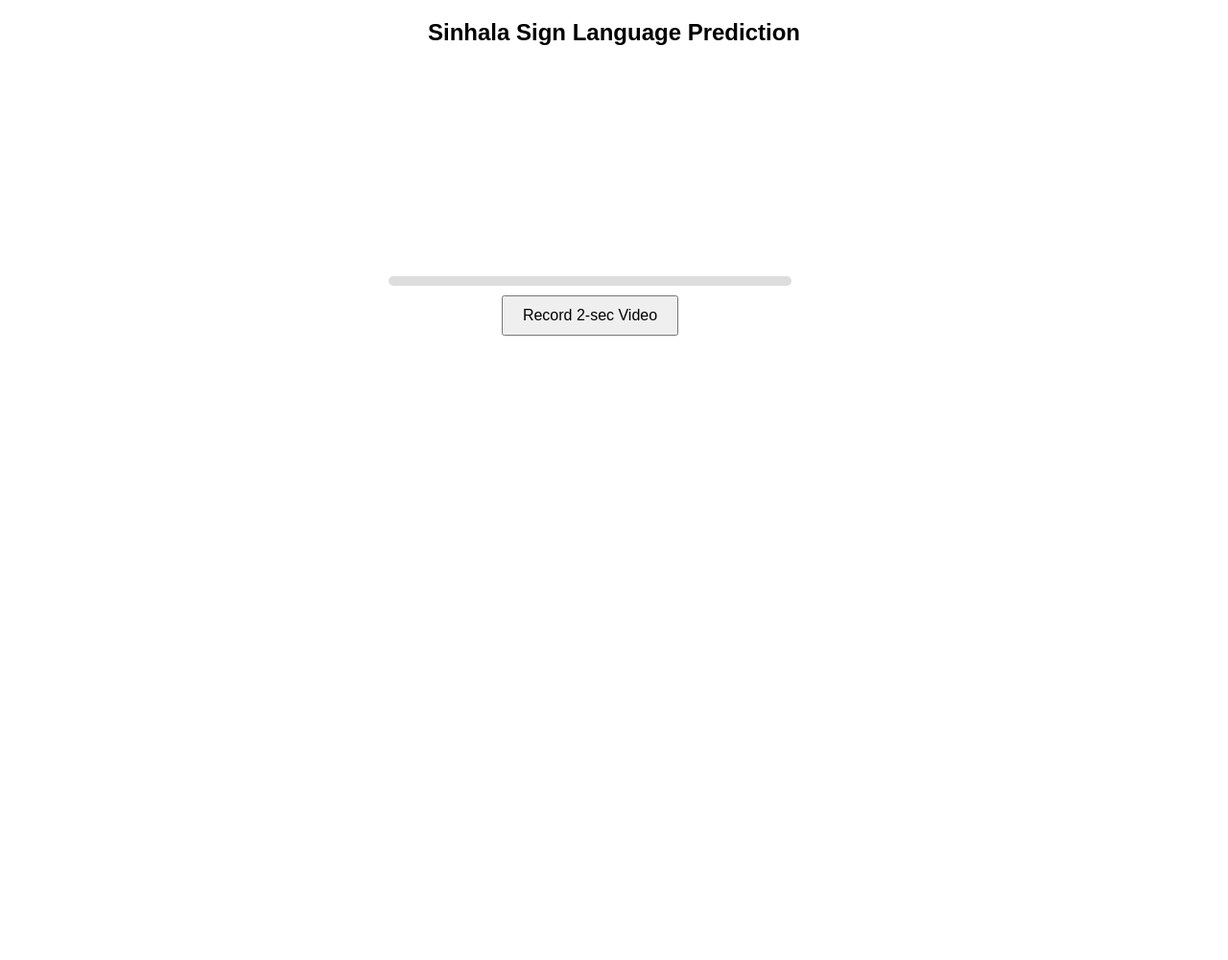
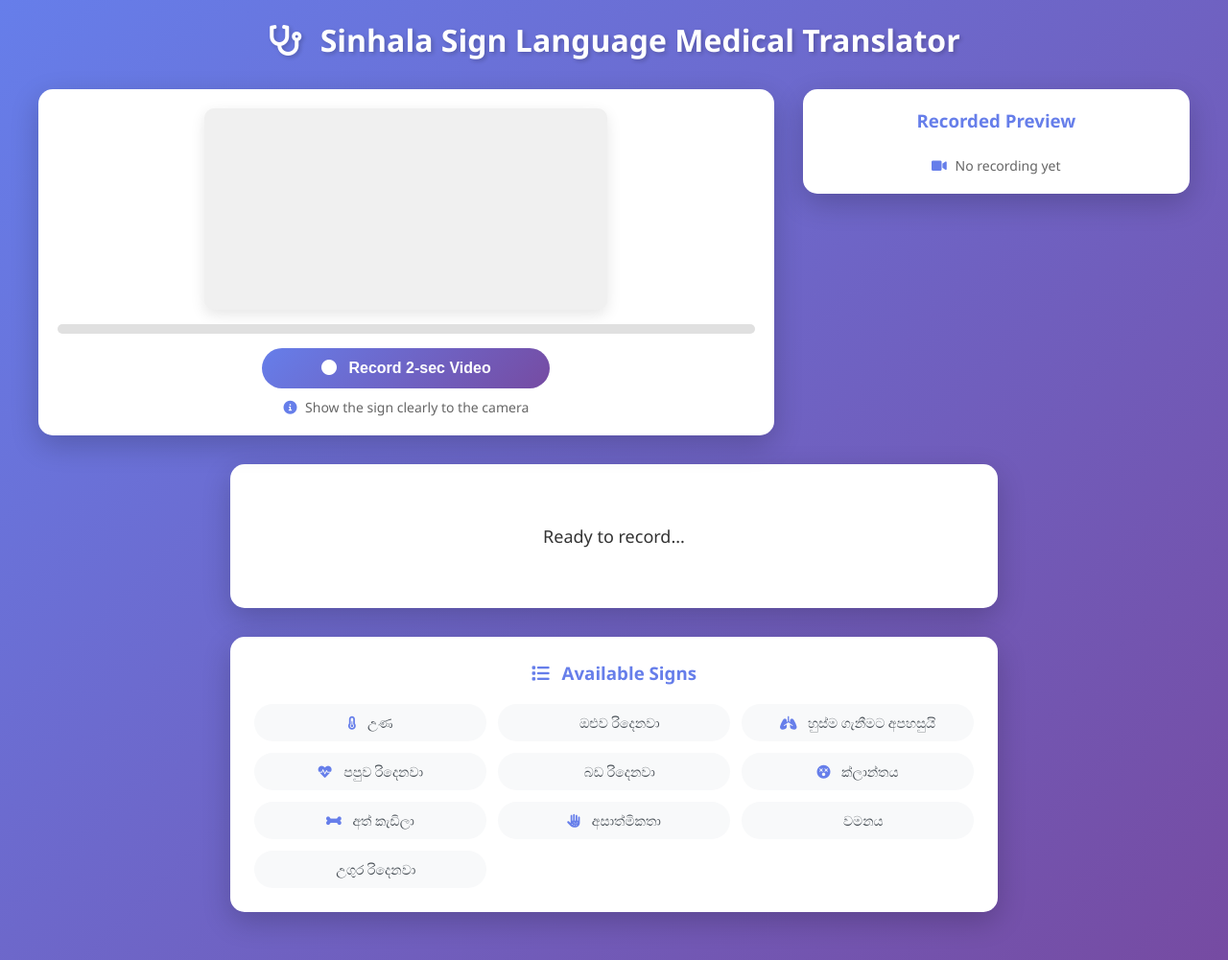
Before and after one commit to NeluniWijayasekara/sign-language-recognition-webapp, a Flask app: page / in a window 1280 px wide. Shown: the whole page at 96% size. Before the commit the page ends 350 px from the top, so only its background shows below. Run offline with Flask 3, Linux system fonts and the light colour scheme; parts of the project's set-up code (start-up, migrations or seed data) failed here and were passed over.

Commit message:
Enhance sign language recognition web app with model loading, improved prediction handling, and UI updates for medical context

```diff
--- a/app.py
+++ b/app.py
@@ -4,7 +4,6 @@ import cv2
 import numpy as np
 import pickle
 from tensorflow.keras.models import load_model
-
 from mediapipe_utils import extract_landmarks
 from preprocessing import pad_or_truncate
 
@@ -16,13 +15,30 @@ os.makedirs(UPLOAD_FOLDER, exist_ok=True)
 # -----------------------------
 # Load trained model & encoder
 # -----------------------------
+print("Loading model...")
 model = load_model("final_cnn_bilstm_model.h5")
+print("Model loaded successfully!")
 
 with open("label_encoder.pkl", "rb") as f:
     label_encoder = pickle.load(f)
+print("Label encoder loaded successfully!")
 
 SEQUENCE_LENGTH = 40
 TOTAL_FEATURES = 201
+
+# English to Sinhala mapping
+SINHALA_LABELS = {
+    "Allergic": "අසාත්මිකතා",
+    "Broken Hand": "අත් කැඩිලා",
+    "Chest Pain": "පපුව රිදෙනවා",
+    "Difficulty Breathing": "හුස්ම ගැනීමට අපහසුයි",
+    "Fainting": "ක්ලාන්තය",
+    "Fever": "උණ",
+    "Headache": "ඔළුව රිදෙනවා",
+    "Sore Throat": "උගුර රිදෙනවා",
+    "Stomach Pain": "බඩ රිදෙනවා",
+    "Vomit": "වමනය"
+}
 
 @app.route("/")
 def index():
@@ -34,39 +50,59 @@ def predict():
         return jsonify({"error": "No video uploaded"})
 
     video = request.files["video"]
+
+    # Save video temporarily
     video_path = os.path.join(UPLOAD_FOLDER, video.filename)
     video.save(video_path)
 
-    cap = cv2.VideoCapture(video_path)
-    sequence = []
+    try:
+        cap = cv2.VideoCapture(video_path)
+        sequence = []
+        frame_count = 0
 
-    while cap.isOpened():
-        ret, frame = cap.read()
-        if not ret:
-            break
+        while cap.isOpened():
+            ret, frame = cap.read()
+            if not ret:
+                break
 
-        keypoints = extract_landmarks(frame)
-        sequence.append(keypoints)
+            frame_count += 1
+            # Process every 2nd frame to speed up
+            if frame_count % 2 != 0:
+                continue
 
-    cap.release()
-    os.remove(video_path)
+            keypoints = extract_landmarks(frame)
+            sequence.append(keypoints)
 
-    if len(sequence) == 0:
-        return jsonify({"error": "No landmarks detected"})
+        cap.release()
 
-    sequence = pad_or_truncate(sequence, SEQUENCE_LENGTH)
-    sequence = np.expand_dims(sequence, axis=0)  # (1, 40, 201)
+        if len(sequence) == 0:
+            return jsonify({"error": "No landmarks detected in video"})
 
-    prediction = model.predict(sequence, verbose=0)
-    class_id = int(np.argmax(prediction))
-    confidence = float(np.max(prediction))
+        # Preprocess sequence
+        sequence = pad_or_truncate(sequence, SEQUENCE_LENGTH)
+        sequence = np.expand_dims(sequence, axis=0)  # (1, 40, 201)
 
-    label = label_encoder.inverse_transform([class_id])[0]
+        # Make prediction
+        prediction = model.predict(sequence, verbose=0)
+        class_id = int(np.argmax(prediction))
+        confidence = float(np.max(prediction))
 
-    return jsonify({
-        "prediction": label,
-        "confidence": round(confidence * 100, 2)
-    })
+        english_label = label_encoder.inverse_transform([class_id])[0]
+        sinhala_label = SINHALA_LABELS.get(english_label, english_label)
+
+        return jsonify({
+            "prediction": sinhala_label,
+            "confidence": round(confidence * 100, 2),
+            "english_label": english_label
+        })
+
+    except Exception as e:
+        return jsonify({"error": f"Prediction failed: {str(e)}"})
+
+    finally:
+        # Clean up - delete uploaded video
+        if os.path.exists(video_path):
+            os.remove(video_path)
 
 if __name__ == "__main__":
-    app.run(debug=True)
+    app.run(debug=True, host="0.0.0.0", port=5000)
--- a/static/script.js
+++ b/static/script.js
@@ -3,6 +3,7 @@ const recordedVideo = document.getElementById("recordedVideo");
 const recordBtn = document.getElementById("recordBtn");
 const progressBar = document.getElementById("progressBar");
 const resultText = document.getElementById("result");
+const previewHint = document.getElementById("previewHint");
 
 let mediaRecorder;
 let chunks = [];
@@ -21,24 +22,44 @@ navigator.mediaDevices.getUserMedia({ video: true, audio: false })
         chunks = [];
 
         // Show recorded video on right
-        recordedVideo.src = URL.createObjectURL(blob);
+        const url = URL.createObjectURL(blob);
+        recordedVideo.src = url;
         recordedVideo.style.display = "block";
+        if (previewHint) previewHint.style.display = "none";
 
-        const file = new File([blob], "recorded.webm", { type: "video/webm" });
+        // Create file and upload
+        const file = new File([blob], "recorded_" + Date.now() + ".webm", {
+            type: "video/webm"
+        });
 
         uploadVideo(file);
-    }
+
+        // Clean up URL after video is loaded
+        recordedVideo.onloadeddata = () => {
+            URL.revokeObjectURL(url);
+        };
+    };
 })
 .catch(err => {
     alert("Could not access webcam: " + err);
+    console.error("Webcam error:", err);
 });
 
 // Record 2 seconds
 recordBtn.onclick = () => {
-    if (!mediaRecorder) return;
+    if (!mediaRecorder) {
+        alert("Camera not initialized yet");
+        return;
+    }
 
-    resultText.innerText = "Recording...";
+    // Reset UI
+    resultText.innerHTML = "Recording...";
     progressBar.style.width = "0%";
+    recordBtn.disabled = true;
+    recordBtn.innerHTML = '<i class="fas fa-spinner fa-spin"></i> Recording...';
+
+    // Start recording
+    chunks = [];
     mediaRecorder.start();
 
     let start = Date.now();
@@ -51,7 +72,9 @@ recordBtn.onclick = () => {
     setTimeout(() => {
         mediaRecorder.stop();
         clearInterval(interval);
-        resultText.innerText = "Predicting...";
+        resultText.innerHTML = "Predicting...";
+        recordBtn.disabled = false;
+        recordBtn.innerHTML = '<i class="fas fa-circle"></i> Record 2-sec Video';
     }, 2000);
 };
 
@@ -60,11 +83,48 @@ function uploadVideo(file) {
     const formData = new FormData();
     formData.append("video", file);
 
-    fetch("/predict", { method: "POST", body: formData })
-    .then(res => res.json())
+    fetch("/predict", {
+        method: "POST",
+        body: formData
+    })
+    .then(res => {
+        if (!res.ok) {
+            throw new Error(`HTTP error! status: ${res.status}`);
+        }
+        return res.json();
+    })
     .then(data => {
-        if (data.error) resultText.innerText = data.error;
-        else resultText.innerText = `Prediction: ${data.prediction} (${data.confidence}%)`;
+        if (data.error) {
+            resultText.innerHTML = `<i class="fas fa-exclamation-circle"></i> ${data.error}`;
+        } else {
+            // Determine confidence color
+            let confidenceColor = "#28a745";
+            if (data.confidence < 70) confidenceColor = "#ffc107";
+            if (data.confidence < 50) confidenceColor = "#dc3545";
+
+            resultText.innerHTML = `
+                <div style="font-size: 32px; color: #667eea; margin-bottom: 10px;">
+                    ${data.prediction}
+                </div>
+                <div style="font-size: 18px;">
+                    <i class="fas fa-check-circle" style="color: ${confidenceColor};"></i>
+                    Confidence: ${data.confidence}%
+                </div>
+                <div style="font-size: 14px; color: #666; margin-top: 10px;">
+                    (${data.english_label})
+                </div>
+            `;
+        }
     })
-    .catch(() => resultText.innerText = "Prediction failed");
+    .catch(error => {
+        console.error("Error:", error);
+        resultText.innerHTML = `<i class="fas fa-exclamation-triangle"></i> Prediction failed: ${error.message}`;
+    });
 }
+
+// Add keyboard support
+document.addEventListener('keypress', (e) => {
+    if (e.key === 'r' || e.key === 'R') {
+        recordBtn.click();
+    }
+});
--- a/static/style.css
+++ b/static/style.css
@@ -1,40 +1,104 @@
+* {
+    margin: 0;
+    padding: 0;
+    box-sizing: border-box;
+}
+
 body {
-    font-family: Arial, sans-serif;
+    font-family: 'Segoe UI', Tahoma, Geneva, Verdana, sans-serif;
+    background: linear-gradient(135deg, #667eea 0%, #764ba2 100%);
+    min-height: 100vh;
+    padding: 20px;
+    color: #333;
+}
+
+h2 {
     text-align: center;
-    margin-top: 20px;
+    color: white;
+    margin-bottom: 30px;
+    font-size: 32px;
+    text-shadow: 2px 2px 4px rgba(0,0,0,0.2);
+}
+
+h2 i {
+    margin-right: 10px;
 }
 
 .container {
     display: flex;
     justify-content: center;
     align-items: flex-start;
-    gap: 50px;
+    gap: 30px;
+    max-width: 1200px;
+    margin: 0 auto;
+    flex-wrap: wrap;
 }
 
 .live, .recorded {
     display: flex;
     flex-direction: column;
     align-items: center;
+    background: white;
+    padding: 20px;
+    border-radius: 15px;
+    box-shadow: 0 10px 30px rgba(0,0,0,0.2);
+}
+
+.live {
+    flex: 2;
+    min-width: 450px;
+}
+
+.recorded {
+    flex: 1;
+    min-width: 350px;
+}
+
+.recorded h3 {
+    margin-bottom: 15px;
+    color: #667eea;
+}
+
+video {
+    border-radius: 10px;
+    background: #f0f0f0;
+    box-shadow: 0 5px 15px rgba(0,0,0,0.1);
 }
 
 button {
-    margin-top: 10px;
-    padding: 10px 20px;
+    margin-top: 15px;
+    padding: 12px 30px;
     font-size: 16px;
+    font-weight: bold;
     cursor: pointer;
+    background: linear-gradient(135deg, #667eea 0%, #764ba2 100%);
+    color: white;
+    border: none;
+    border-radius: 50px;
+    transition: all 0.3s;
+    width: 100%;
+    max-width: 300px;
 }
 
-#result {
-    margin-top: 20px;
-    font-weight: bold;
-    font-size: 18px;
+button:hover:not(:disabled) {
+    transform: translateY(-2px);
+    box-shadow: 0 5px 20px rgba(102, 126, 234, 0.4);
+}
+
+button:disabled {
+    opacity: 0.6;
+    cursor: not-allowed;
+}
+
+button i {
+    margin-right: 8px;
 }
 
 .progress-container {
-    width: 420px;
+    width: 100%;
     height: 10px;
-    background-color: #ddd;
-    margin-top: 10px;
+    background-color: #e0e0e0;
+    margin-top: 15px;
     border-radius: 5px;
     overflow: hidden;
 }
@@ -42,6 +106,112 @@ button {
 #progressBar {
     width: 0%;
     height: 100%;
-    background-color: #4caf50;
+    background: linear-gradient(90deg, #4caf50, #8bc34a);
     transition: width 0.1s linear;
 }
+
+.result-card {
+    max-width: 800px;
+    margin: 30px auto;
+    padding: 30px;
+    background: white;
+    border-radius: 15px;
+    box-shadow: 0 10px 30px rgba(0,0,0,0.2);
+    text-align: center;
+    font-size: 18px;
+    min-height: 150px;
+    display: flex;
+    align-items: center;
+    justify-content: center;
+}
+
+.hint {
+    color: #666;
+    margin-top: 10px;
+    font-size: 14px;
+}
+
+.hint i {
+    margin-right: 5px;
+    color: #667eea;
+}
+
+.signs-info {
+    max-width: 800px;
+    margin: 30px auto;
+    background: white;
+    padding: 25px;
+    border-radius: 15px;
+    box-shadow: 0 10px 30px rgba(0,0,0,0.2);
+}
+
+.signs-info h3 {
+    color: #667eea;
+    margin-bottom: 20px;
+    text-align: center;
+}
+
+.signs-info h3 i {
+    margin-right: 8px;
+}
+
+.signs-grid {
+    display: grid;
+    grid-template-columns: repeat(auto-fill, minmax(180px, 1fr));
+    gap: 12px;
+}
+
+.signs-grid span {
+    background: #f8f9fa;
+    padding: 10px 15px;
+    border-radius: 50px;
+    font-size: 14px;
+    color: #495057;
+    transition: all 0.3s;
+    text-align: center;
+}
+
+.signs-grid span:hover {
+    background: linear-gradient(135deg, #667eea 0%, #764ba2 100%);
+    color: white;
+    transform: translateY(-2px);
+}
+
+.signs-grid span i {
+    margin-right: 8px;
+    color: #667eea;
+}
+
+.signs-grid span:hover i {
+    color: white;
+}
+
+.fa-spinner {
+    animation: spin 1s linear infinite;
+}
+
+@keyframes spin {
+    0% { transform: rotate(0deg); }
+    100% { transform: rotate(360deg); }
+}
+
+@media (max-width: 768px) {
+    .container {
+        flex-direction: column;
+        align-items: center;
+    }
+
+    .live, .recorded {
+        width: 100%;
+        min-width: auto;
+    }
+
+    video {
+        width: 100%;
+        height: auto;
+    }
+
+    h2 {
+        font-size: 24px;
+    }
+}
--- a/templates/index.html
+++ b/templates/index.html
@@ -1,12 +1,13 @@
 <!DOCTYPE html>
 <html>
 <head>
-    <title>Sinhala Sign Language Translator</title>
+    <title>Sinhala Sign Language Translator - Medical</title>
     <link rel="stylesheet" href="/static/style.css">
+    <link rel="stylesheet" href="https://cdnjs.cloudflare.com/ajax/libs/font-awesome/6.0.0-beta3/css/all.min.css">
 </head>
 <body>
 
-<h2>Sinhala Sign Language Prediction</h2>
+<h2><i class="fas fa-stethoscope"></i> Sinhala Sign Language Medical Translator</h2>
 
 <div class="container">
     <!-- Left: live webcam -->
@@ -15,16 +16,40 @@
         <div class="progress-container">
             <div id="progressBar"></div>
         </div>
-        <button id="recordBtn">Record 2-sec Video</button>
+        <button id="recordBtn">
+            <i class="fas fa-circle"></i> Record 2-sec Video
+        </button>
+        <p class="hint"><i class="fas fa-info-circle"></i> Show the sign clearly to the camera</p>
     </div>
 
     <!-- Right: recorded video preview -->
     <div class="recorded">
-        <video id="recordedVideo" width="200" controls style="display:none;"></video>
+        <h3>Recorded Preview</h3>
+        <video id="recordedVideo" width="320" controls style="display:none;"></video>
+        <p id="previewHint" class="hint"><i class="fas fa-video"></i> No recording yet</p>
     </div>
 </div>
 
-<p id="result"></p>
+<div id="result" class="result-card">
+    <!-- Result will appear here -->
+    <p>Ready to record...</p>
+</div>
+
+<div class="signs-info">
+    <h3><i class="fas fa-list"></i> Available Signs</h3>
+    <div class="signs-grid">
+        <span><i class="fas fa-thermometer-half"></i> උණ</span>
+        <span><i class="fas fa-head-side-brain"></i> ඔළුව රිදෙනවා</span>
+        <span><i class="fas fa-lungs"></i> හුස්ම ගැනීමට අපහසුයි</span>
+        <span><i class="fas fa-heartbeat"></i> පපුව රිදෙනවා</span>
+        <span><i class="fas fa-stomach"></i> බඩ රිදෙනවා</span>
+        <span><i class="fas fa-dizzy"></i> ක්ලාන්තය</span>
+        <span><i class="fas fa-bone"></i> අත් කැඩිලා</span>
+        <span><i class="fas fa-allergies"></i> අසාත්මිකතා</span>
+        <span><i class="fas fa-vomit"></i> වමනය</span>
+        <span><i class="fas fa-throat"></i> උගුර රිදෙනවා</span>
+    </div>
+</div>
 
 <script src="/static/script.js"></script>
 </body>
```
Also changed, not shown: mediapipe_utils.py (+55 -33 lines), preprocessing.py (+45 -0 lines).
